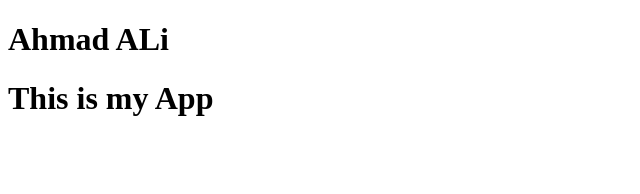
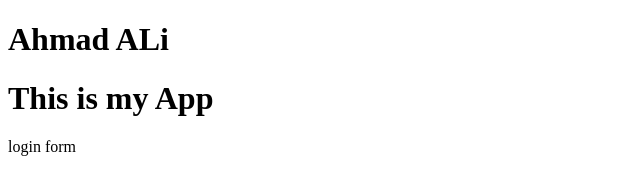
Before and after one commit to ad24dev/myappsample, a plain HTML site: page index.html in a window 1280 px wide. Shown: the full height of the page, 0-640 px from the left. Drawn offline with Linux system fonts and the light colour scheme.

Commit message:
login form

```diff
--- /dev/null
+++ b/dir2/app2.js
@@ -0,0 +1 @@
+console.log(1243);
--- a/index.html
+++ b/index.html
@@ -9,6 +9,7 @@
 <body>
     <h1>Ahmad ALi</h1>
     <h1>This is my App</h1>
+    login form
 
 </body>
 </html>
```
Also changed, not shown: login.html (added, +1 -0 lines), log.txt (added).
